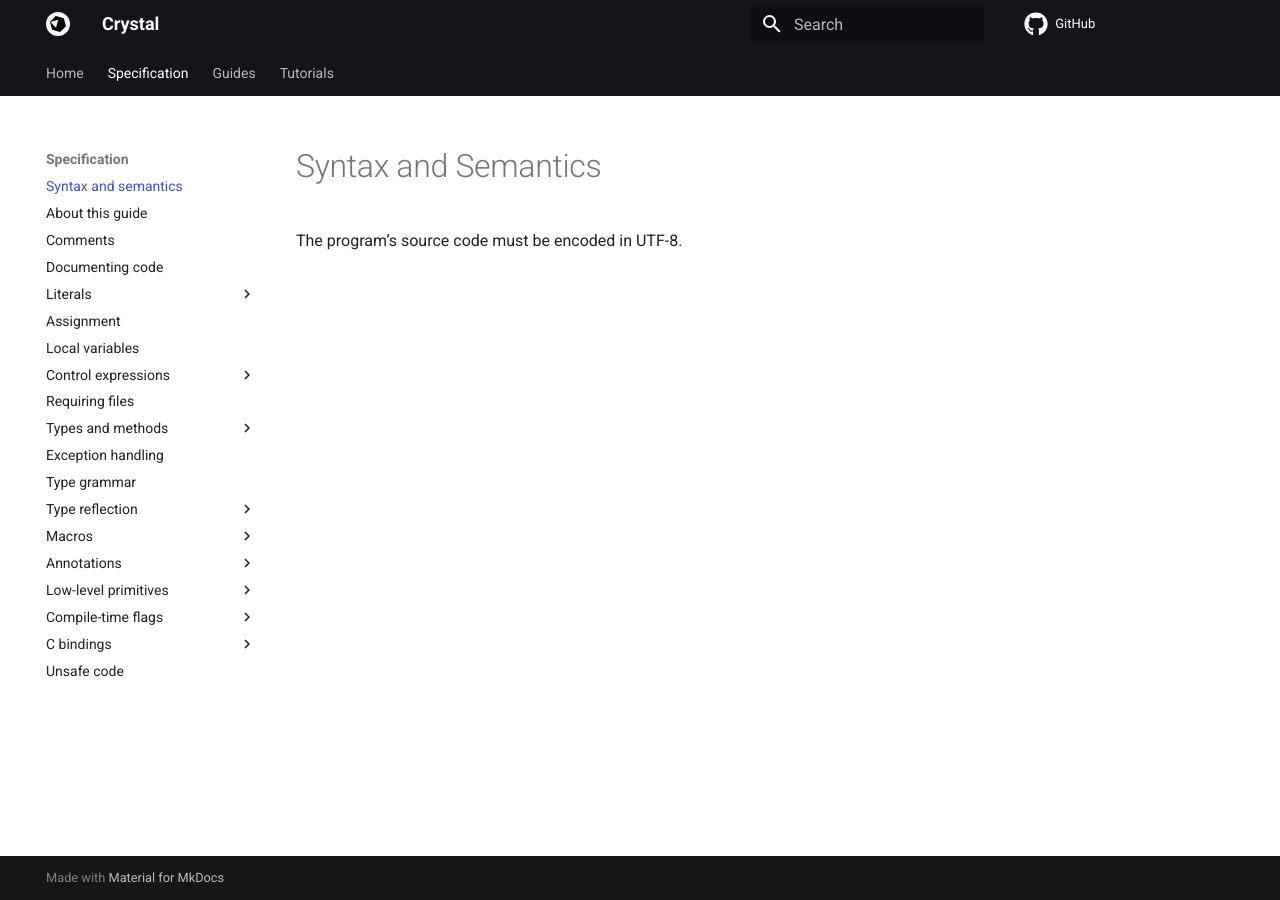
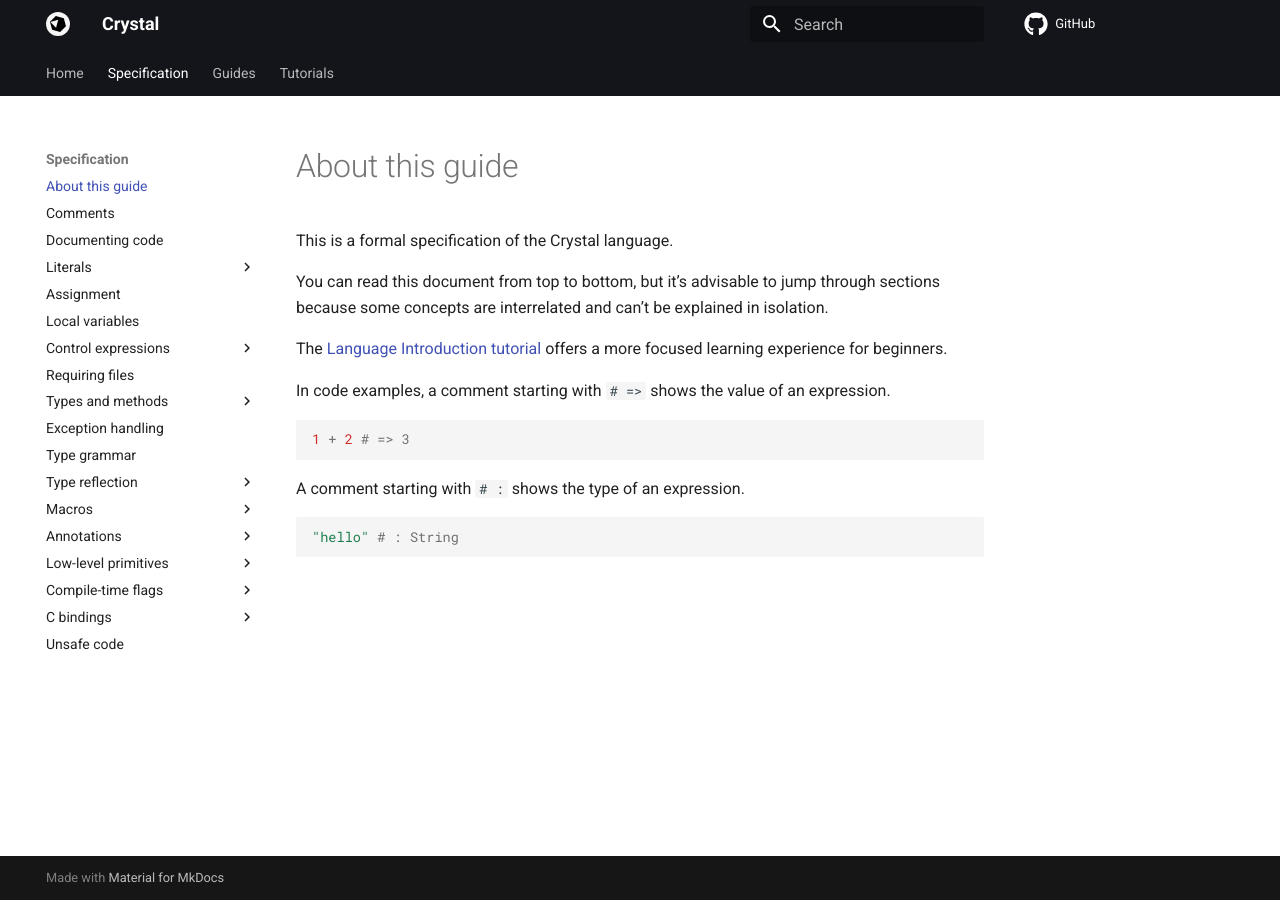
Before and after one commit to crystal-lang/crystal-book, an MkDocs documentation site: the page built from docs/syntax_and_semantics/README.md, in a window 1280 px wide. Built offline with MkDocs 1.6.1 and Material for MkDocs 9.7.7, drawn with Linux system fonts in a browser that asks for light colours; nearby versions of some CDN libraries; library files that are not in the unit come from our copies; comment, search, counter and statistics services are not loaded.

Commit message:
Improve readme for specification section (#495)

````diff
--- a/docs/syntax_and_semantics/README.md
+++ b/docs/syntax_and_semantics/README.md
@@ -1,3 +1,19 @@
-# Syntax and Semantics
+# About this guide
 
-The program’s source code must be encoded in UTF-8.
+This is a formal specification of the Crystal language.
+
+You can read this document from top to bottom, but it’s advisable to jump through sections because some concepts are interrelated and can’t be explained in isolation.
+
+The [Language Introduction tutorial](../tutorials/basics/README.md) offers a more focused learning experience for beginners.
+
+In code examples, a comment starting with `# =>` shows the value of an expression.
+
+```crystal
+1 + 2 # => 3
+```
+
+A comment starting with `# :` shows the type of an expression.
+
+```crystal
+"hello" # : String
+```
--- a/mkdocs.yml
+++ b/mkdocs.yml
@@ -35,6 +35,7 @@ plugins:
         syntax_and_semantics/annotations.md: syntax_and_semantics/annotations/README.md
         guides/continuous_integration.md: guides/ci/README.md
         conventions/documenting_code.md: syntax_and_semantics/documenting_code.md
+        docs/overview/README.md: syntax_and_semantics/README.md
 
 markdown_extensions:
   - admonition
````
Also changed, not shown: docs/SUMMARY.md (+1 -2 lines), docs/overview/README.md (deleted, +0 -19 lines).
